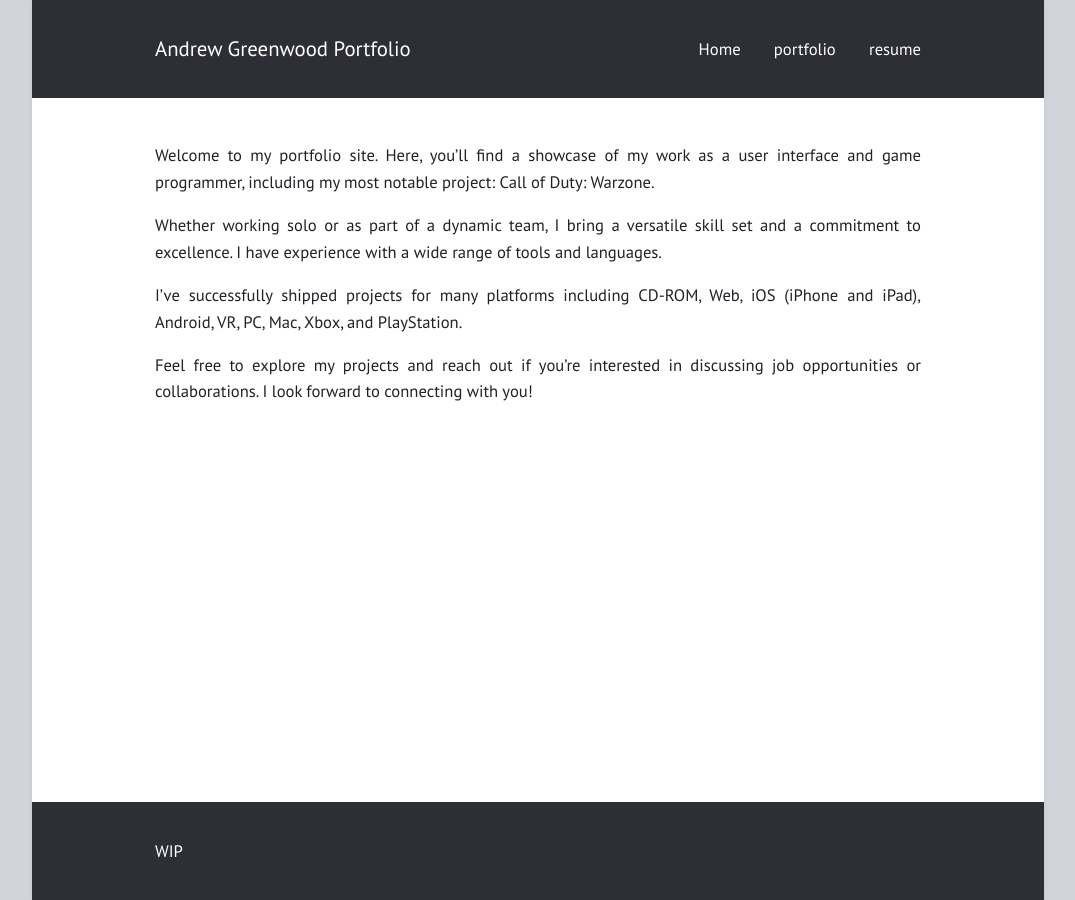
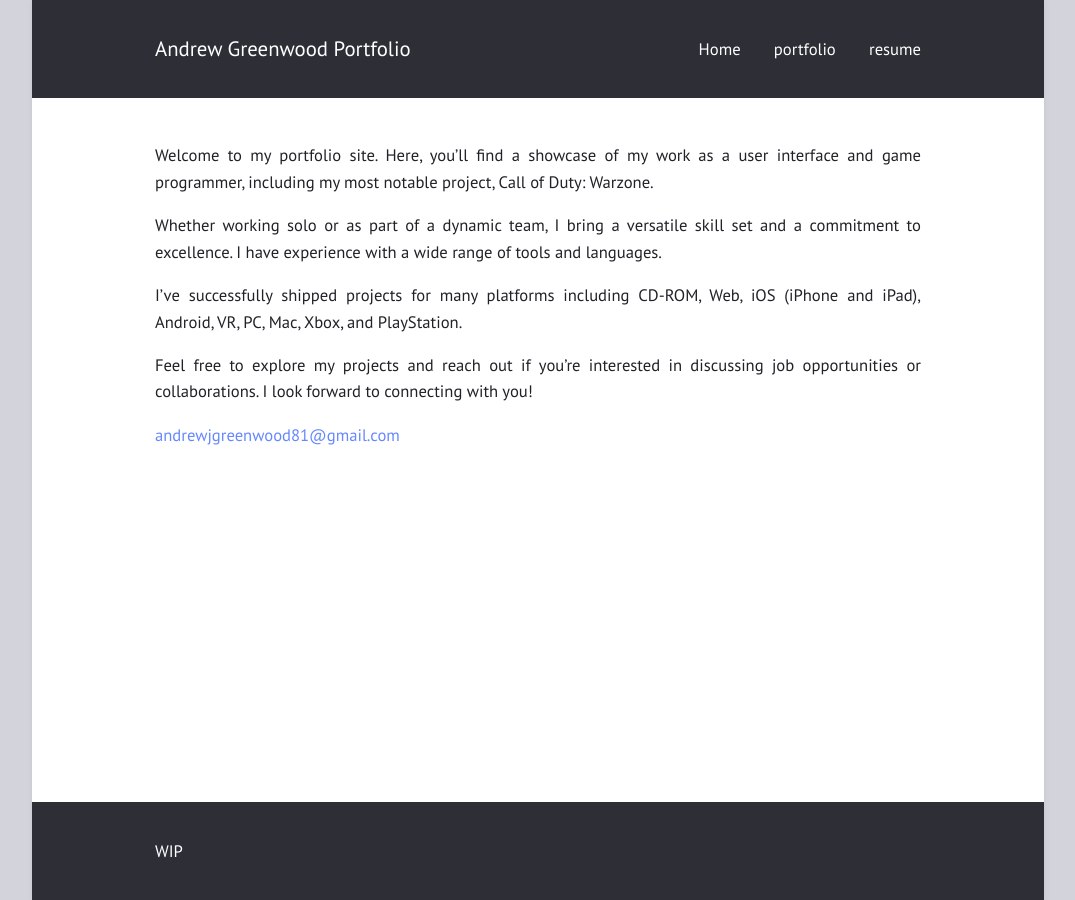
Before and after one commit to andrewjgreenwood81/andrewjgreenwood81.github.io, a Jekyll site: the page built from index.html, in a window 1280 px wide. Shown: the whole page, without its empty margins (102-1177 px from the left). Built offline with Jekyll 4.4.1, drawn with Linux system fonts in a browser that asks for light colours.

Commit message:
adding some email links for usability
some minor text improvements too

```diff
--- a/_includes/home.html
+++ b/_includes/home.html
@@ -1,8 +1,9 @@
-<article><div class="home"><p>Welcome to my portfolio site. Here, you’ll find a showcase of my work as a user interface and game programmer, including my most notable project: Call of Duty: Warzone.</p>
+<article><div class="home"><p>Welcome to my portfolio site. Here, you’ll find a showcase of my work as a user interface and game programmer, including my most notable project, Call of Duty: Warzone.</p>
 
 <p>Whether working solo or as part of a dynamic team, I bring a versatile skill set and a commitment to excellence. I have experience with a wide range of tools and languages.</p>
 
 <p>I’ve successfully shipped projects for many platforms including CD-ROM, Web, iOS (iPhone and iPad), Android, VR, PC, Mac, Xbox, and PlayStation.</p>
 
 <p>Feel free to explore my projects and reach out if you’re interested in discussing job opportunities or collaborations. I look forward to connecting with you!</p>
+<a href="mailto:andrewjgreenwood81@gmail.com">andrewjgreenwood81@gmail.com</a>
 </div></article>
--- a/_includes/resume.html
+++ b/_includes/resume.html
@@ -5,6 +5,7 @@
   </header>
 
   <div class="post-content">
+    <a href="mailto:andrewjgreenwood81@gmail.com">andrewjgreenwood81@gmail.com</a>
     <h2 id="andrew-greenwood">Andrew Greenwood</h2>
 
 <p>Andrew Greenwood is smart, talented, and creative with expertise in software engineering, business, and game development. He excels in lead, solo, and team settings, engineering critically acclaimed titles for major devices using a wide range of toolsets and languages. Andrew is ready to tackle new challenges and contribute wherever his skills can add value to a project.</p>
```
